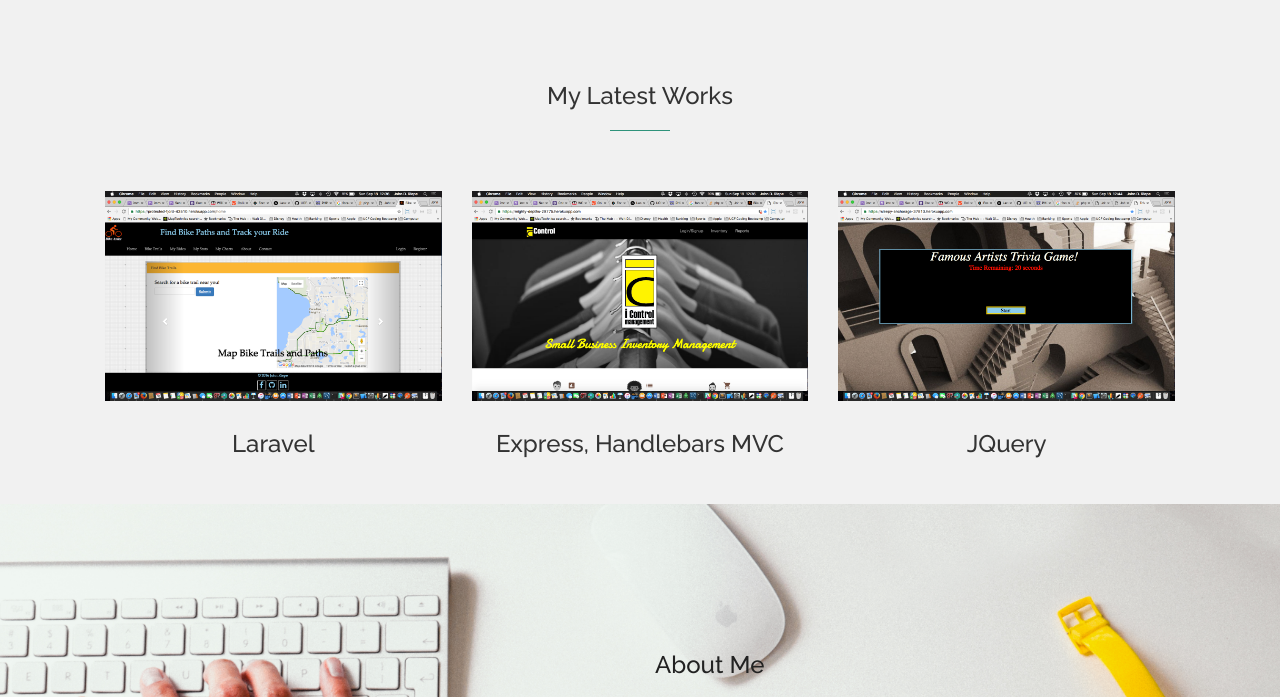
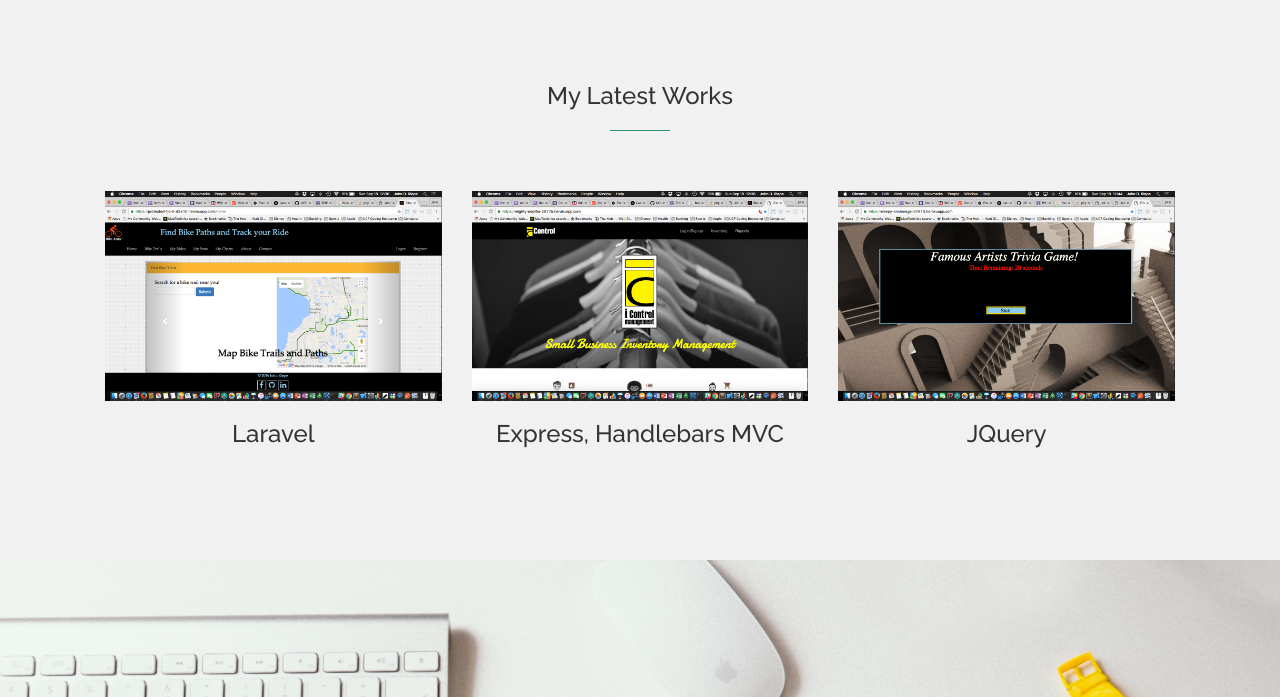
Before and after one commit to JRiepe/my-portfolio, a PHP site: page / in a window 1280 px wide. Shown: the part 1003-1700 px from the top of the page. Run offline with PHP 8.4, Linux system fonts and the light colour scheme; some libraries are stand-ins or nearby versions.

Commit message:
fixed captions

```diff
--- a/css/style.css
+++ b/css/style.css
@@ -307,16 +307,3 @@ nav#tf-footer {
 	padding: 3% 0 2% 0;
 	color: #f1f1f1;
 }
-
-
-.imgOver {
-   position: relative;
-   width: 100%; /* for IE 6 */
-}
-
-.textOver {
-   position: absolute;
-   top: 200px;
-   left: 0;
-   width: 100%;
-}
--- a/index.html
+++ b/index.html
@@ -121,19 +121,18 @@
 
             <div class="row">
                 <div class="col-md-4">
-                    <a href='https://protected-fjord-43510.herokuapp.com/' target='_blank'><img src="img/bikeassist.png" class="img-responsive imgOver"></a>
-                    <h3 class="textOver" style="padding-top: 20px">Laravel</h3>
+                    <a href='https://protected-fjord-43510.herokuapp.com/' target='_blank'><img src="img/bikeassist.png" class="img-responsive"></a>
+                    <h3>Laravel</h3>
                 </div>
 
                 <div class="col-md-4">
-                    <a href='https://mighty-depths-29775.herokuapp.com/' target='_blank'><img src="img/icontrol.png" class="img-responsive imgOver"></a>
-                    <h3 class="textOver" style="padding-top: 20px">Express, Handlebars MVC</h3>
+                    <a href='https://mighty-depths-29775.herokuapp.com/' target='_blank'><img src="img/icontrol.png" class="img-responsive"></a>
+                    <h3>Express, Handlebars MVC</h3>
                 </div>
 
                 <div class="col-md-4">
-                    <a href='https://sleepy-anchorage-37813.herokuapp.com/' target='_blank'><img src="img/trivia.png" class="img-responsive imgOver"></a>
-
-                   <h3 class="textOver" style="padding-top: 20px">JQuery</h3>
+                    <a href='https://sleepy-anchorage-37813.herokuapp.com/' target='_blank'><img src="img/trivia.png" class="img-responsive"></a>
+                   <h3>JQuery</h3>
                 </div>
             </div>
 
```
